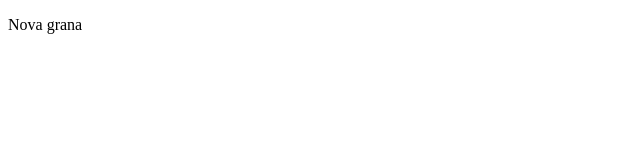
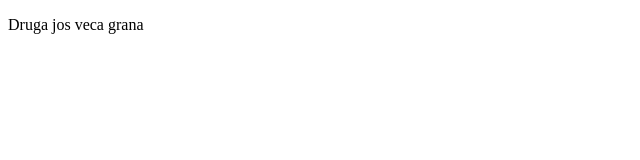
Before and after one commit to kposlek/Learning4, an Angular app: page / in a window 1280 px wide. Shown: the top 160 px of the page, without its empty margins (0-640 px from the left). Built offline with nearby package versions, Linux system fonts and the light colour scheme.

Commit message:
Created new bigger branch

```diff
--- a/src/app/components/input/input.component.html
+++ b/src/app/components/input/input.component.html
@@ -1 +1 @@
-<p>Nova grana</p>
+<p>Druga jos veca grana</p>
```
